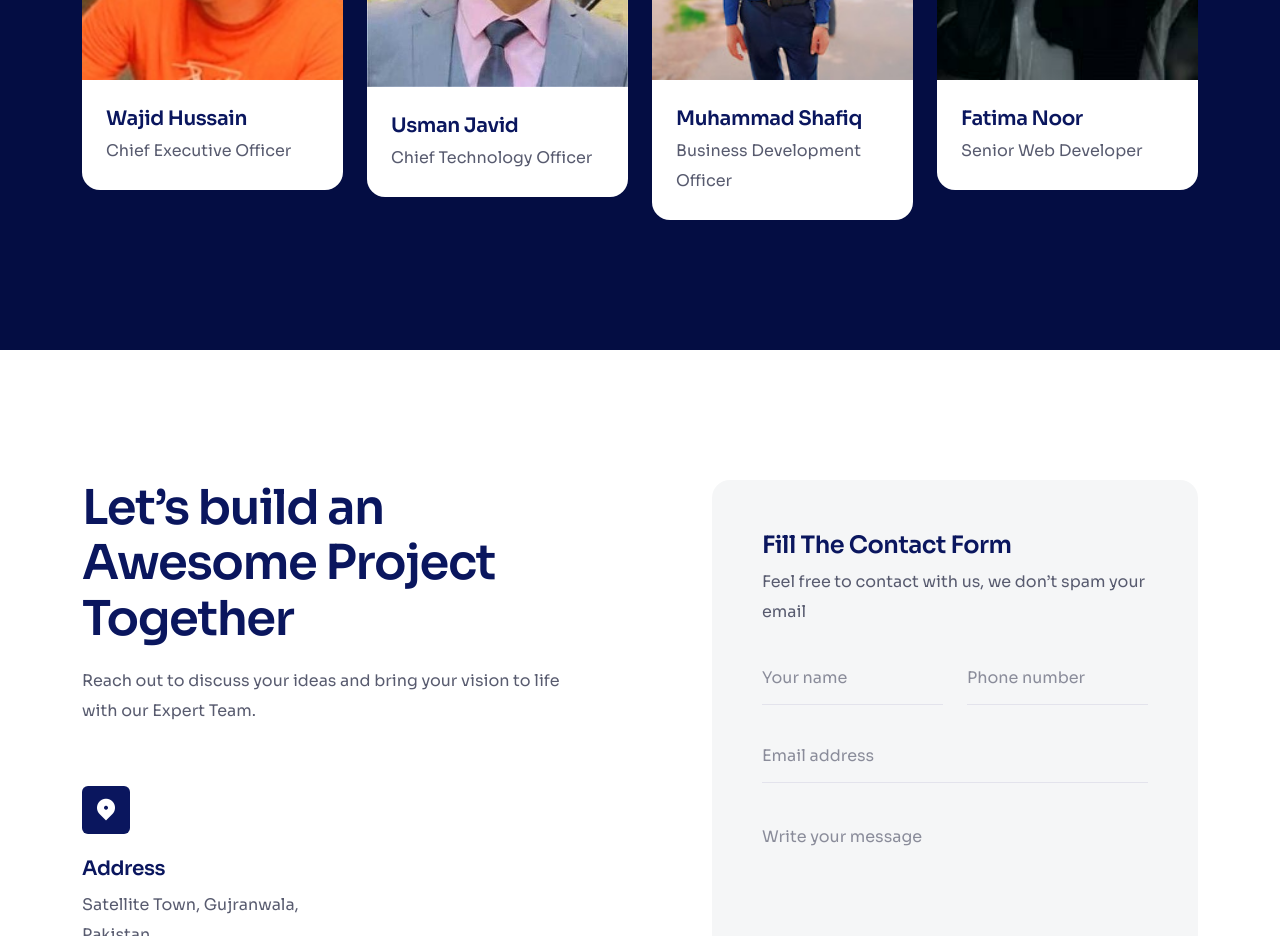
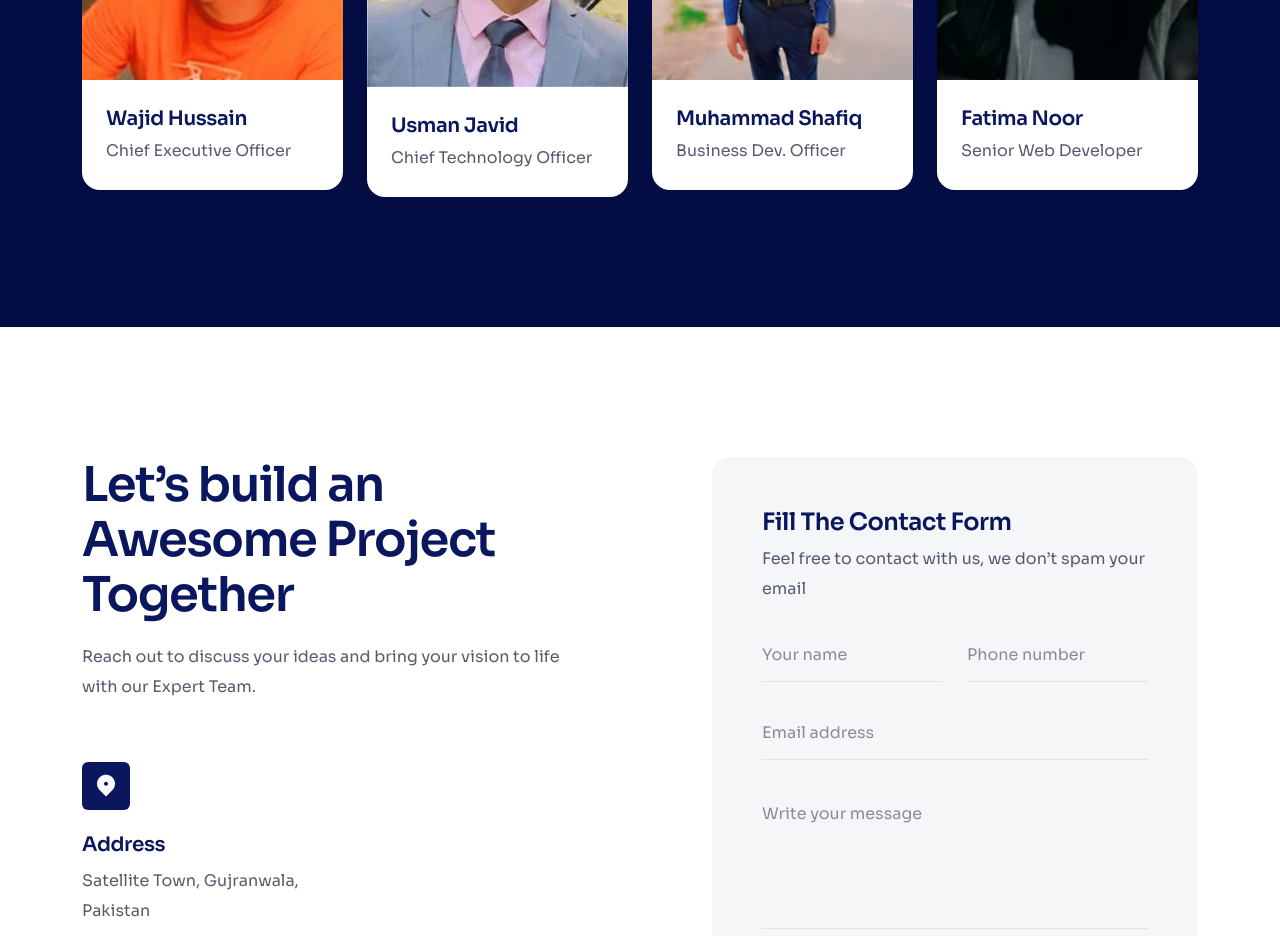
Before and after one commit to Shafiqchohan786/4Stack-BlockChain, a plain HTML site: page optechanimation1.netlify.app/index.html in a window 1280 px wide. Shown: the part 4340-5276 px from the top of the page. Drawn offline with Linux system fonts and the light colour scheme; some packages are replaced by stand-ins of ours.

Commit message:
Update Business Development Officer text in index.html

```diff
--- a/optechanimation1.netlify.app/index.html
+++ b/optechanimation1.netlify.app/index.html
@@ -576,7 +576,7 @@
               <a href='single-team.html'>
                 <h5>Muhammad Shafiq</h5>
               </a>
-              <p>Business Development Officer</p>
+              <p>Business Dev. Officer</p>
             </div>
           </div>
         </div>
```
